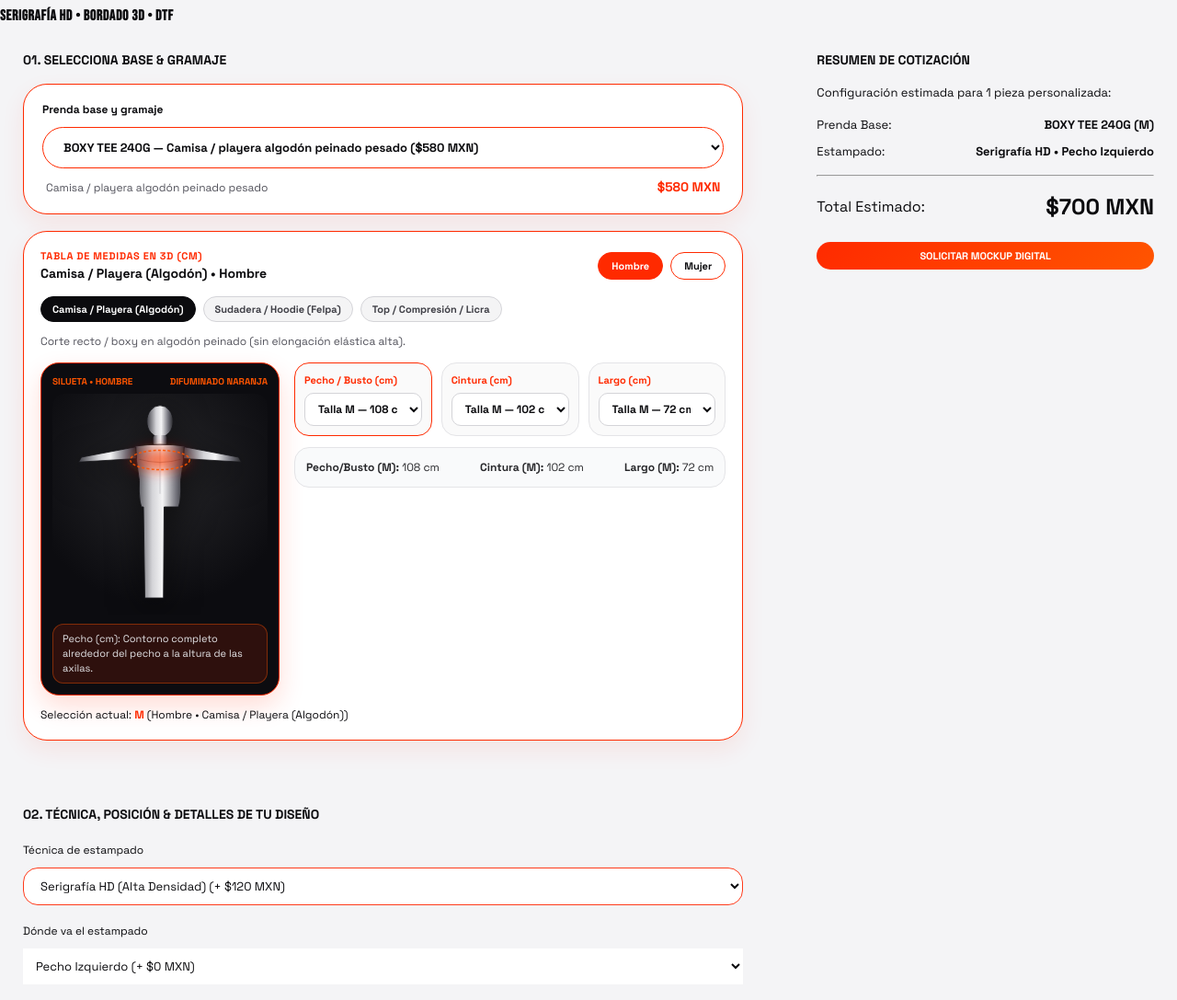
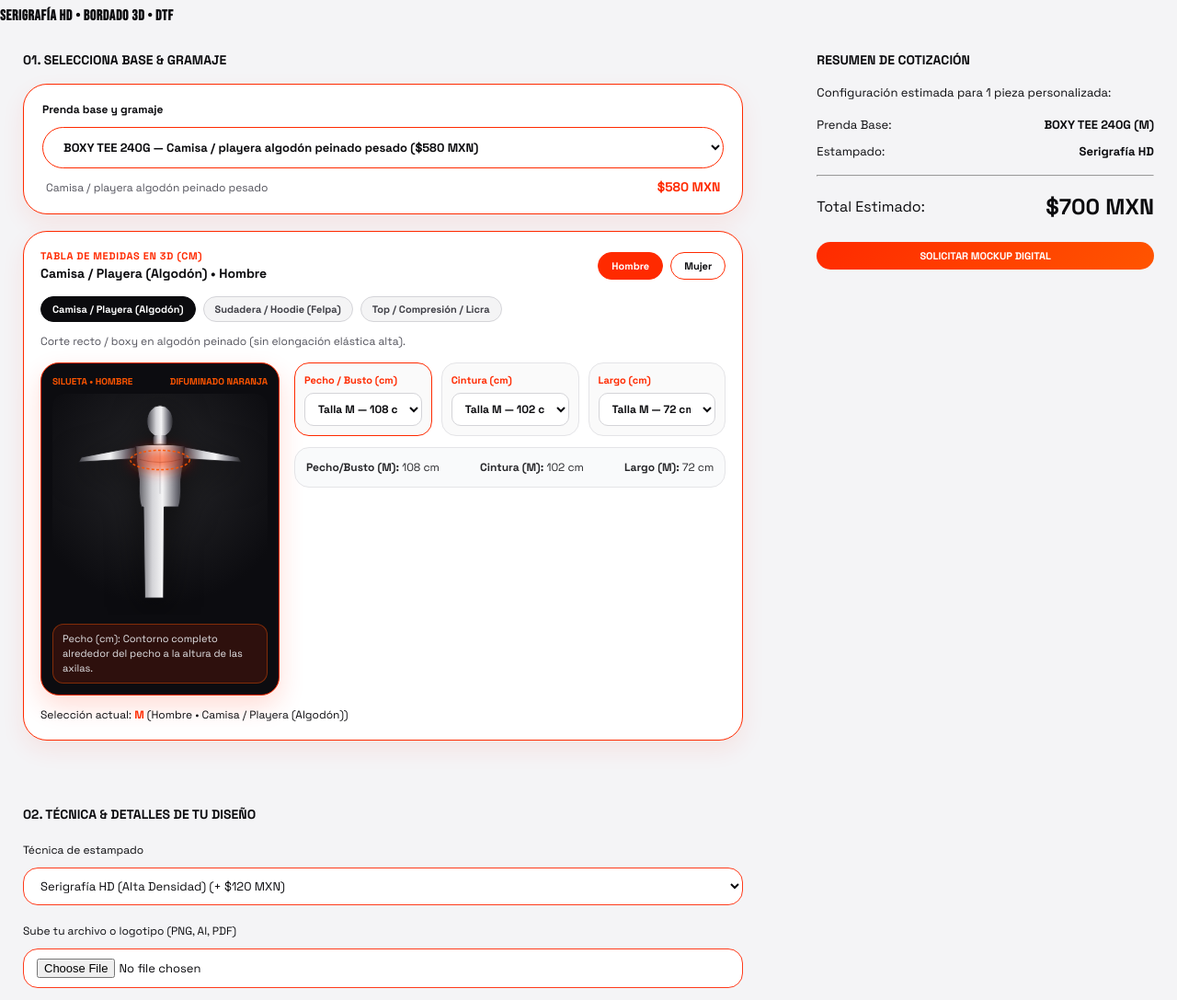
Before and after one commit to jonluna011-boop/darecore-store, a plain HTML site: page web/admin.html in a window 1280 px wide. Shown: the part 213-1300 px from the top of the page at 92% size. Drawn offline with nearby package versions, Linux system fonts and the light colour scheme.

Commit message:
Update admin.html

```diff
--- a/web/admin.html
+++ b/web/admin.html
@@ -5,8 +5,8 @@
     <meta name="viewport" content="width=device-width, initial-scale=1.0">
     <title>DARECORE // Dare Lab - Crea tu prenda a medida</title>
     <link rel="preconnect" href="https://fonts.googleapis.com">
-    <link rel="preconnect" href="https://fonts.gstatic.com" crossorigin>
-    <link href="https://fonts.googleapis.com/css2?family=Bebas+Neue&family=Space+Grotesk:wght@500;700&display=swap" rel="stylesheet">
+<link rel="preconnect" href="https://fonts.gstatic.com" crossorigin>
+<link href="https://fonts.googleapis.com/css2?family=Bebas+Neue&family=Space+Grotesk:wght@500;700&display=swap" rel="stylesheet">
     <link rel="stylesheet" href="styles.css">
     <style>
         .lab-grid {
@@ -49,8 +49,6 @@
             margin-top: 8px;
             margin-bottom: 15px;
             font-size: 13px;
-            background: #fff;
-            color: #0b0b0e;
         }
         @media(max-width: 900px) {
             .lab-grid { grid-template-columns: 1fr; }
@@ -98,25 +96,18 @@
             <div>
                 <div class="lab-box">
                     <div class="lab-step-title">01. Selecciona Base & Gramaje</div>
-                    <div class="options-row" id="customBasesContainer"></div>
+                    <div class="options-row" id="customBasesContainer">
+                        <!-- Se llena automáticamente desde JavaScript / Firebase -->
+                    </div>
                 </div>
 
                 <div class="lab-box">
-                    <div class="lab-step-title">02. Técnica, Posición & Detalles de tu Diseño</div>
-
+                    <div class="lab-step-title">02. Técnica & Detalles de tu Diseño</div>
                     <label style="font-size: 12px; color: var(--text-secondary);">Técnica de estampado</label>
                     <select class="form-input" id="customTechniqueSelect">
                         <option value="Serigrafía HD" data-extra="120">Serigrafía HD (Alta Densidad) (+ $120 MXN)</option>
                         <option value="Bordado 3D Relieve" data-extra="180">Bordado 3D Relieve (+ $180 MXN)</option>
                         <option value="DTF Textil Ultrafino" data-extra="100">DTF Textil Ultrafino (+ $100 MXN)</option>
-                    </select>
-
-                    <label style="font-size: 12px; color: var(--text-secondary);">Dónde va el estampado</label>
-                    <select class="form-input" id="customPlacementSelect">
-                        <option value="Pecho Izquierdo" data-extra="0">Pecho Izquierdo (+ $0 MXN)</option>
-                        <option value="Espalda Completa" data-extra="80">Espalda Completa (+ $80 MXN)</option>
-                        <option value="Pecho + Espalda" data-extra="140">Pecho + Espalda (+ $140 MXN)</option>
-                        <option value="Manga / Detalle" data-extra="60">Manga / Detalle (+ $60 MXN)</option>
                     </select>
 
                     <label style="font-size: 12px; color: var(--text-secondary);">Sube tu archivo o logotipo (PNG, AI, PDF)</label>
@@ -141,14 +132,14 @@
                     </div>
                     <div style="display: flex; justify-content: space-between; margin-bottom: 10px; font-size: 13px;">
                         <span>Estampado:</span>
-                        <strong id="summaryTechName">Serigrafía HD • Pecho Izquierdo</strong>
+                        <strong id="summaryTechName">Serigrafía HD</strong>
                     </div>
                     <hr style="border-color: var(--border-color); margin: 15px 0;">
                     <div style="display: flex; justify-content: space-between; align-items: center; margin-bottom: 20px;">
                         <span>Total Estimado:</span>
-                        <span id="summaryTotalPrice" style="font-size: 24px; font-weight: 900; color: var(--accent-color);">$700 MXN</span>
+                        <span id="summaryTotalPrice" style="font-size: 24px; font-weight: 900; color: var(--accent-color);">$670 MXN</span>
                     </div>
-                    <button type="button" class="btn-primary" id="requestMockupBtn" style="width: 100%; text-align: center;">SOLICITAR MOCKUP DIGITAL</button>
+                    <button class="btn-primary" id="requestMockupBtn" style="width: 100%; text-align: center;">SOLICITAR MOCKUP DIGITAL</button>
                 </div>
             </div>
         </div>
@@ -160,9 +151,11 @@
                 <h4>DARECORE</h4>
                 <p>Tu estilo. Tus reglas. Prendas creadas con actitud, motorsport vibes y calidad premium desde León, Gto.</p>
             </div>
+            </div>
         </div>
     </footer>
 
+    <!-- Conexión a Firebase App, Firestore y Auth -->
     <script src="https://www.gstatic.com/firebasejs/10.12.2/firebase-app-compat.js"></script>
     <script src="https://www.gstatic.com/firebasejs/10.12.2/firebase-firestore-compat.js"></script>
     <script src="https://www.gstatic.com/firebasejs/10.12.2/firebase-auth-compat.js"></script>
@@ -181,7 +174,9 @@
         }
         window.db = firebase.firestore();
         window.auth = firebase.auth();
-    </script>
+        </script>
+    <script src="https://unpkg.com/three@0.160.0/build/three.min.js"></script>
+    <script src="https://unpkg.com/three@0.160.0/examples/js/loaders/GLTFLoader.js"></script>
     <script src="script.js"></script>
 </body>
 </html>
```
